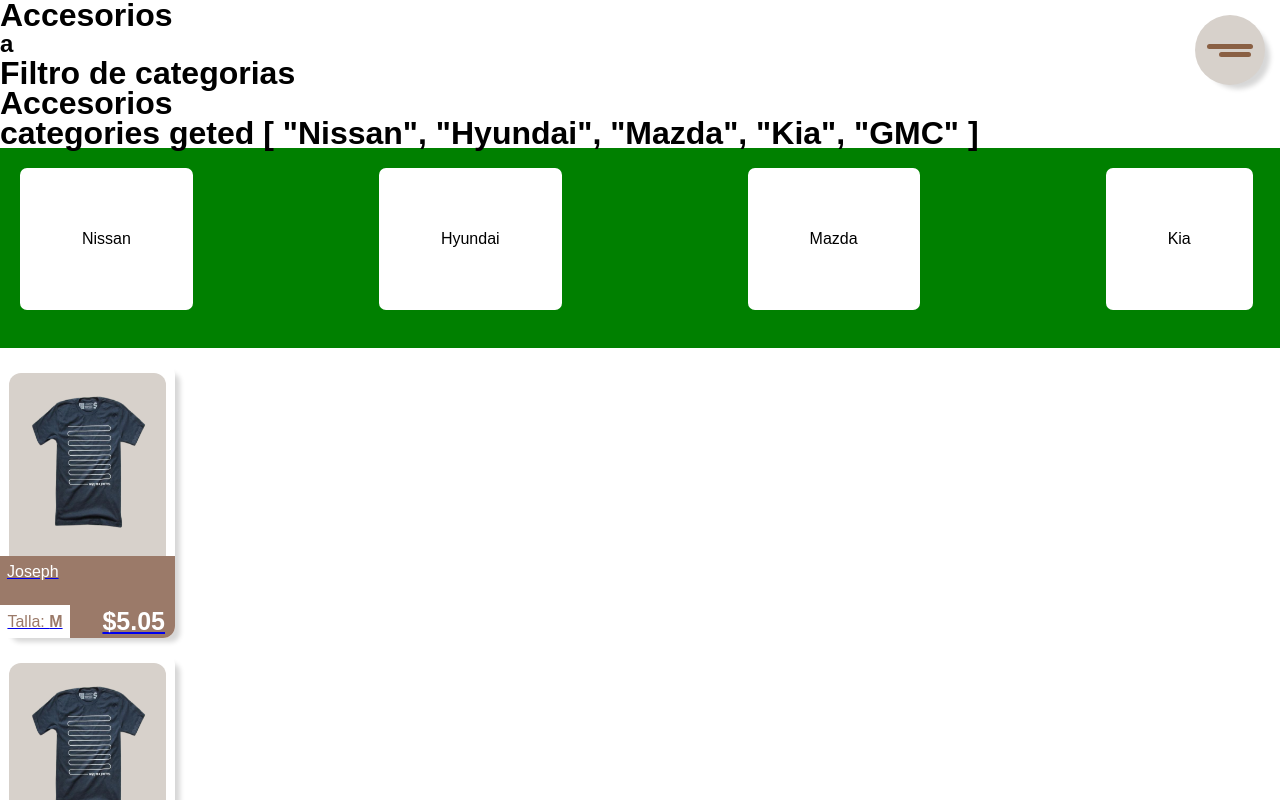
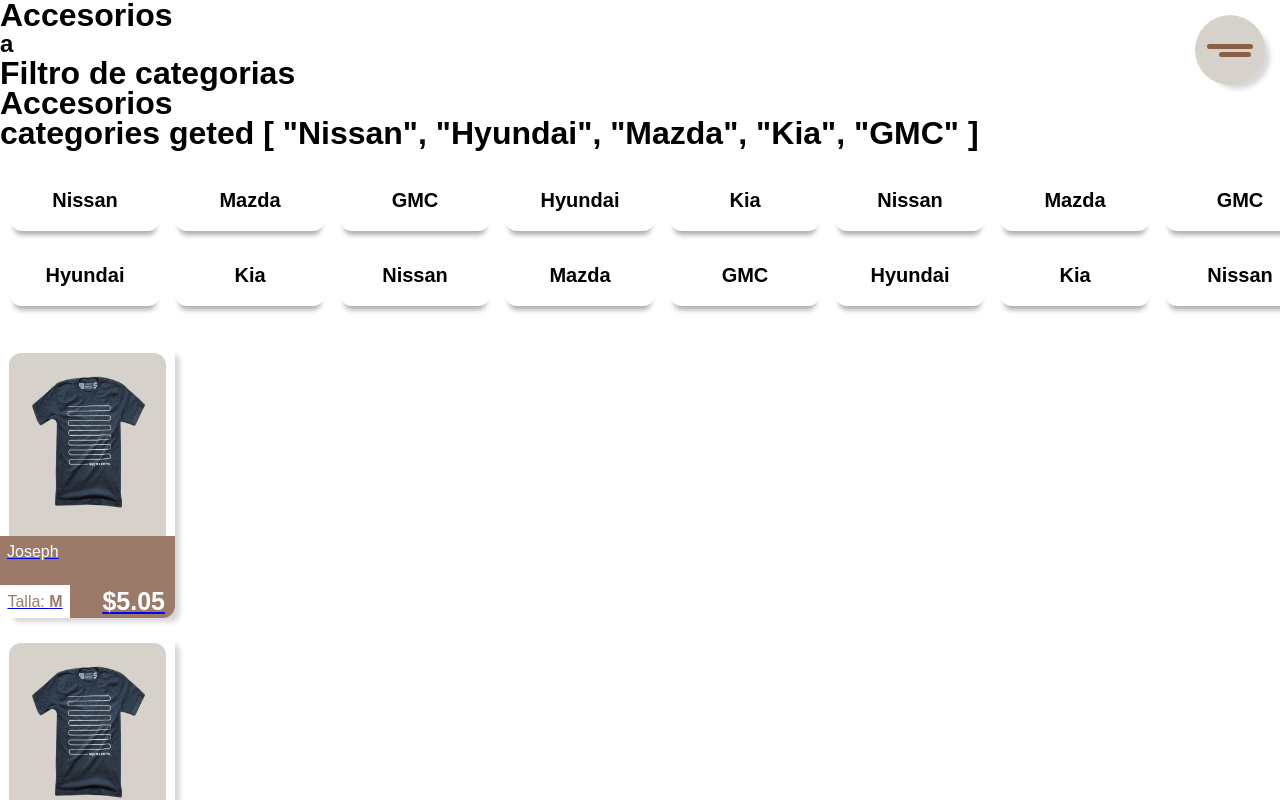
Before and after one commit to KoosCorporation/box-style-vite, a Vue app: page /Products/Accesorios in a window 1280 px wide. Shown: the top 800 px of the page. Built offline with nearby package versions, Linux system fonts and the light colour scheme.

Commit message:
Categories worke in the categories components

```diff
--- a/src/SCSS/abstract/_vars.scss
+++ b/src/SCSS/abstract/_vars.scss
@@ -15,5 +15,14 @@ $t4: rgba(158, 65, 158, 0.603);
 //Fonts
 $font: sans-serif;
 
+//Fonts Size
+$XL: 50px;
+$X: 45px;
+$L: 40px;
+$M: 30px;
+$S: 20px;
+$XS:16px;
+
 //other
 $shadow: 8px 7px 5px -3px rgba(0, 0, 0, 0.16);
+$shadow2:   0px 8px 5px -4px rgba(0,0,0,0.32);
--- a/src/SCSS/components/_CategoriesComponent.scss
+++ b/src/SCSS/components/_CategoriesComponent.scss
@@ -1,13 +1,14 @@
 @use '../abstract' as *;
 .categories__container{
     width: 100vw;
-    height: 200px;
-    background-color: green;
-    padding: 20px;
+    height: 180px;
+    padding: 10px;
     display: flex;
     flex-direction: column;
+    align-items: center;
+    justify-content: center;
     flex-wrap: wrap;
-    gap: 15%;
+    gap: 15px;
     overflow-x: auto;
     -ms-overflow-style: none;
     scrollbar-width: none;
@@ -15,12 +16,16 @@
     &::-webkit-scrollbar {
         display: none;
     }
-
   }
 
   .categories__container-item{
-    padding: 5%;
+    @include flex-center;
+    width: 150px;
+    height: 60px;
     background-color: white;
-    border-radius: 7px;
+    border-radius: 12px;
     white-space: nowrap;
+    font-size: $S;
+    font-weight: 600;
+    box-shadow: $shadow2;
   }
```
Also changed, not shown: src/CSS/main.css (+1 -1 lines), 1 other file (tests, documents, lock files or other folders).
